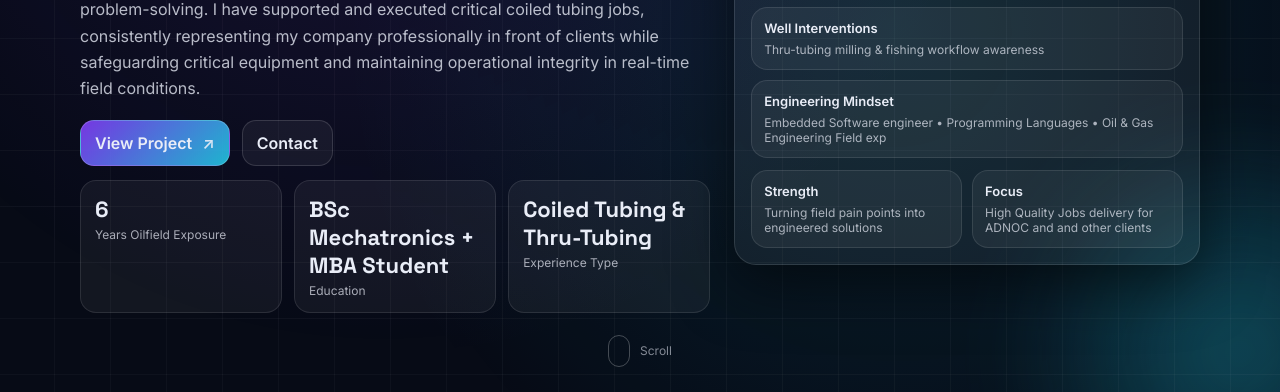
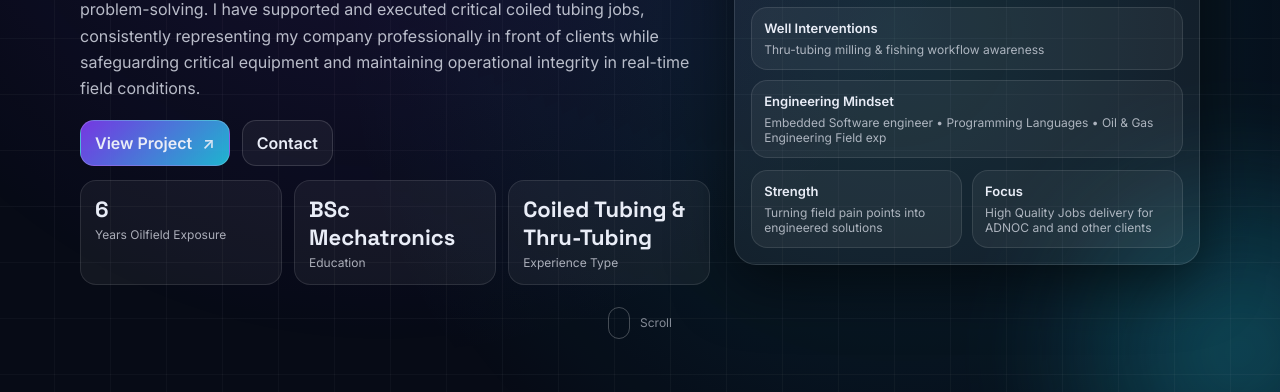
Before and after one commit to ahmedsaaad95-oss/PreStall-Detection, a plain HTML site: page index.html in a window 1280 px wide. Shown: the part 408-800 px from the top of the page. Drawn offline with Linux system fonts and the light colour scheme.

Commit message:
Update education metric to remove MBA reference

```diff
--- a/index.html
+++ b/index.html
@@ -72,7 +72,7 @@
   </div>
 
   <div class="metric">
-    <div class="metric-num" data-counter="BSc Mechatronics + MBA Student">0</div>
+    <div class="metric-num" data-counter="BSc Mechatronics">0</div>
     <div class="metric-label">Education</div>
   </div>
 
```
